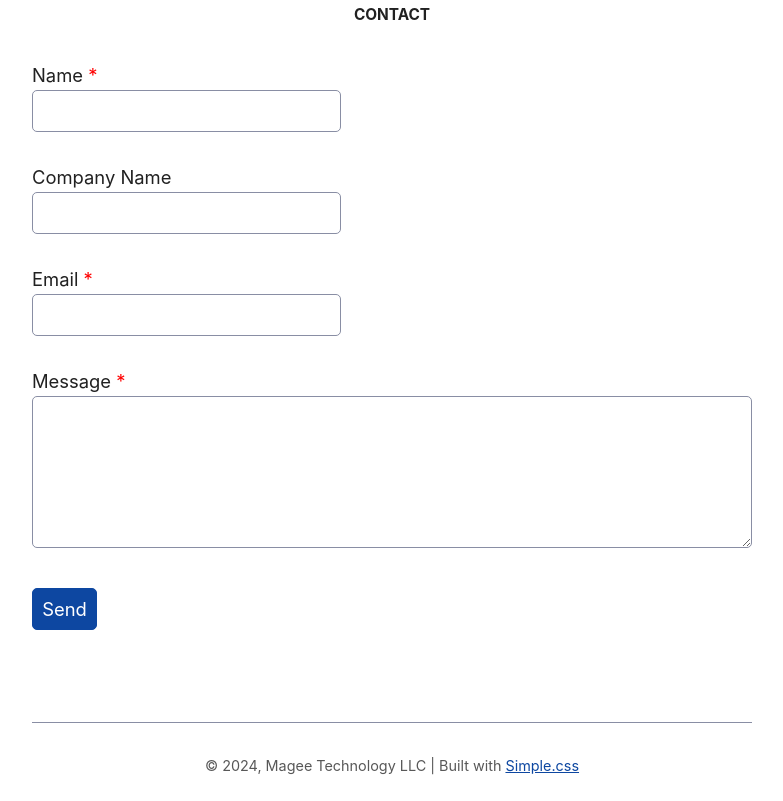
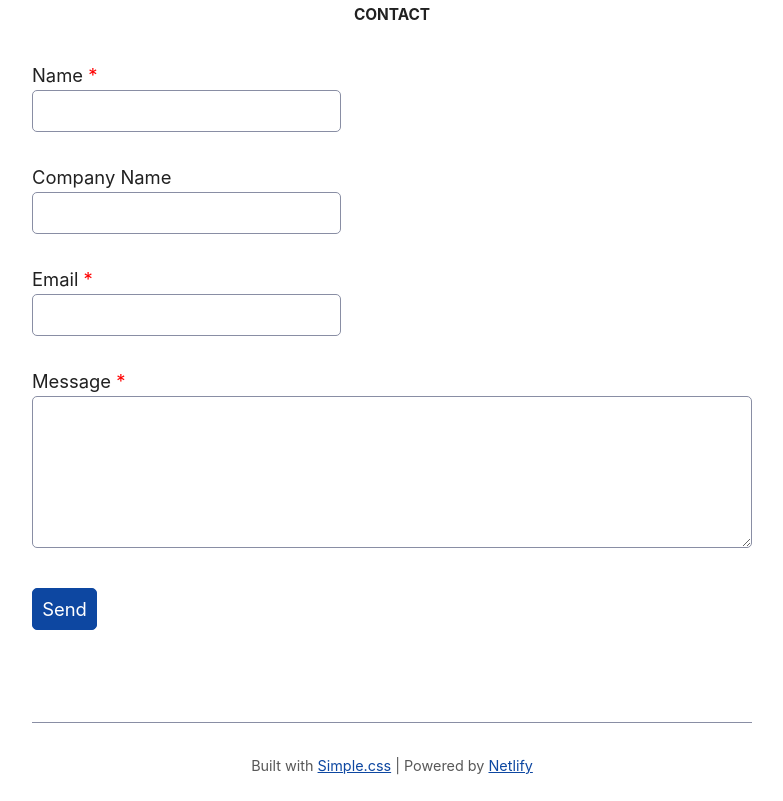
Before and after one commit to Magee-Technology/magee.us, a plain HTML site: page index.html in a window 1280 px wide. Shown: the part 1922-2723 px from the top of the page, without its empty margins (248-1031 px from the left). Drawn offline with nearby package versions, Linux system fonts and the light colour scheme.

Commit message:
update footer

```diff
--- a/index.html
+++ b/index.html
@@ -133,7 +133,7 @@
     </div>
 
     <footer>
-        &copy; 2024, Magee Technology LLC | Built with <a href="https://simplecss.org/" target="_blank">Simple.css</a>
+        Built with <a href="https://simplecss.org/" target="_blank">Simple.css</a> | Powered by <a href="https://www.netlify.com/" target="_blank">Netlify</a>
     </footer>
 </body>
 </html>
```
